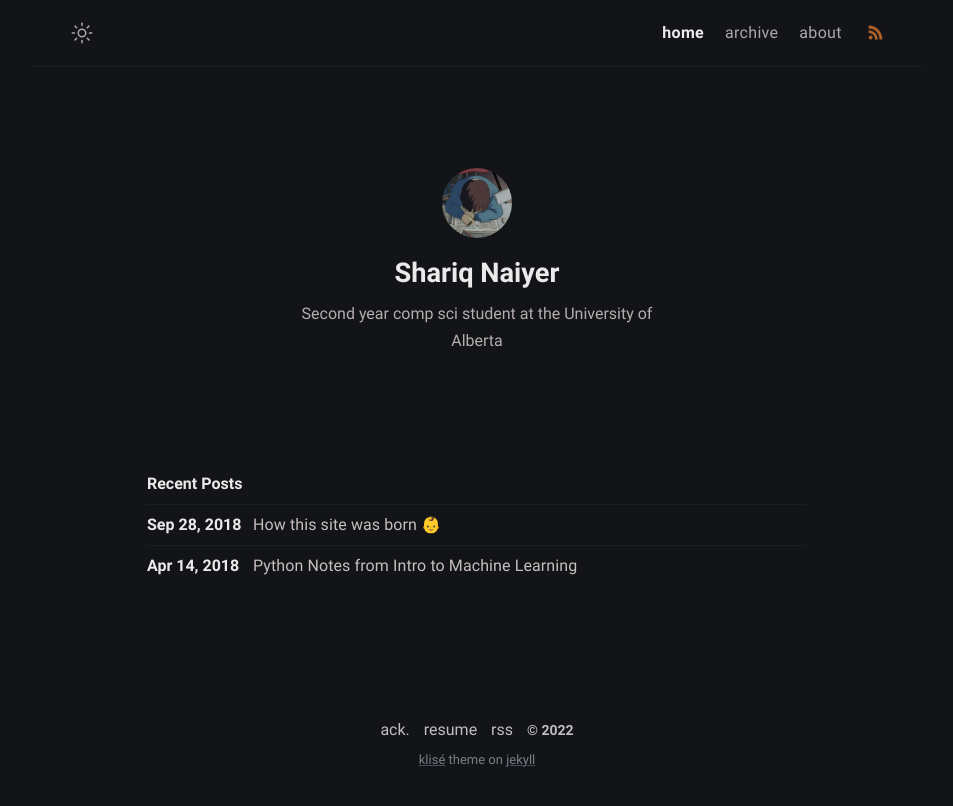
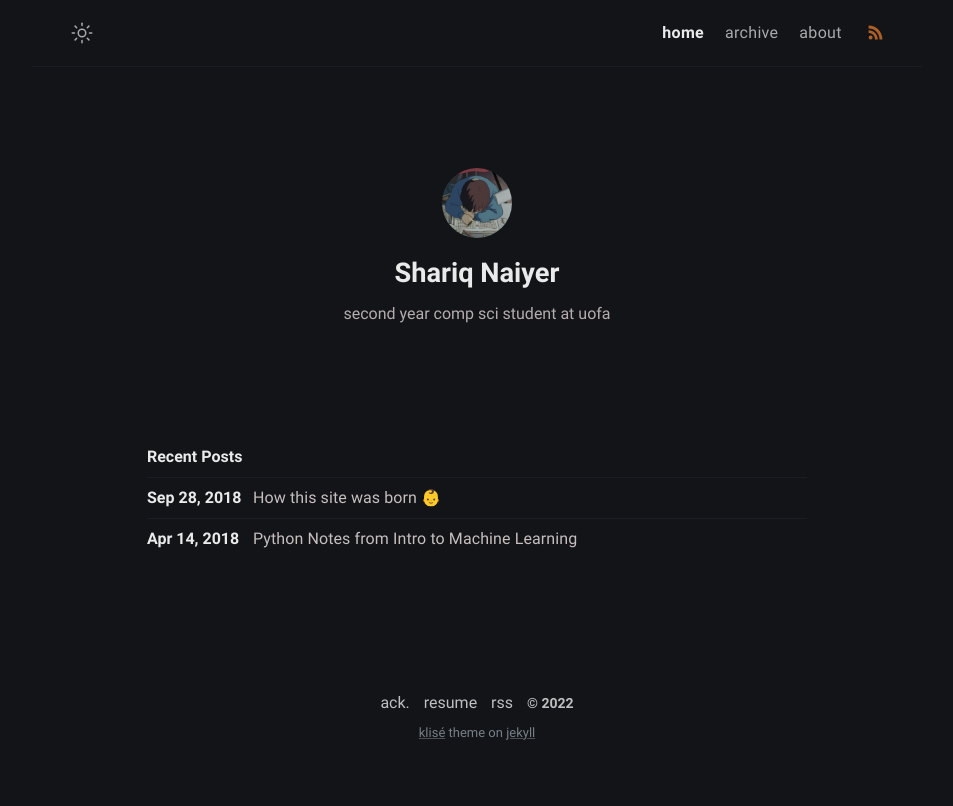
Before and after one commit to snaiyer-learn/blog, a Jekyll site: the page built from index.md, in a window 1280 px wide. Shown: the top 806 px of the page, without its empty margins (163-1116 px from the left). Built offline with Jekyll 4.4.1, drawn with Linux system fonts in a browser that asks for light colours.

Commit message:
Update _config.yml

```diff
--- a/_config.yml
+++ b/_config.yml
@@ -1,5 +1,5 @@
 # Site settings
-title: Klise Theme # site title
+title: Shariq's Blog # site title
 description: >- # site description
   He's writing in Bahasa about web technology and experience as a journal
   for documentation things that he learned, meet him <a href="https://github.com/piharpi" target="_blank" rel="noopener">@github</a>.
@@ -13,8 +13,7 @@ mode: dark # default theme "dark" | "light"
 author:
   name: Shariq Naiyer # author name
   bio: >- # tell to the world
-    Second year comp sci student at the
-    University of Alberta
+    second year comp sci student at uofa
   username: username # general username
   github: github_username # github username
   twitter: twitter_username # twitter username
```
